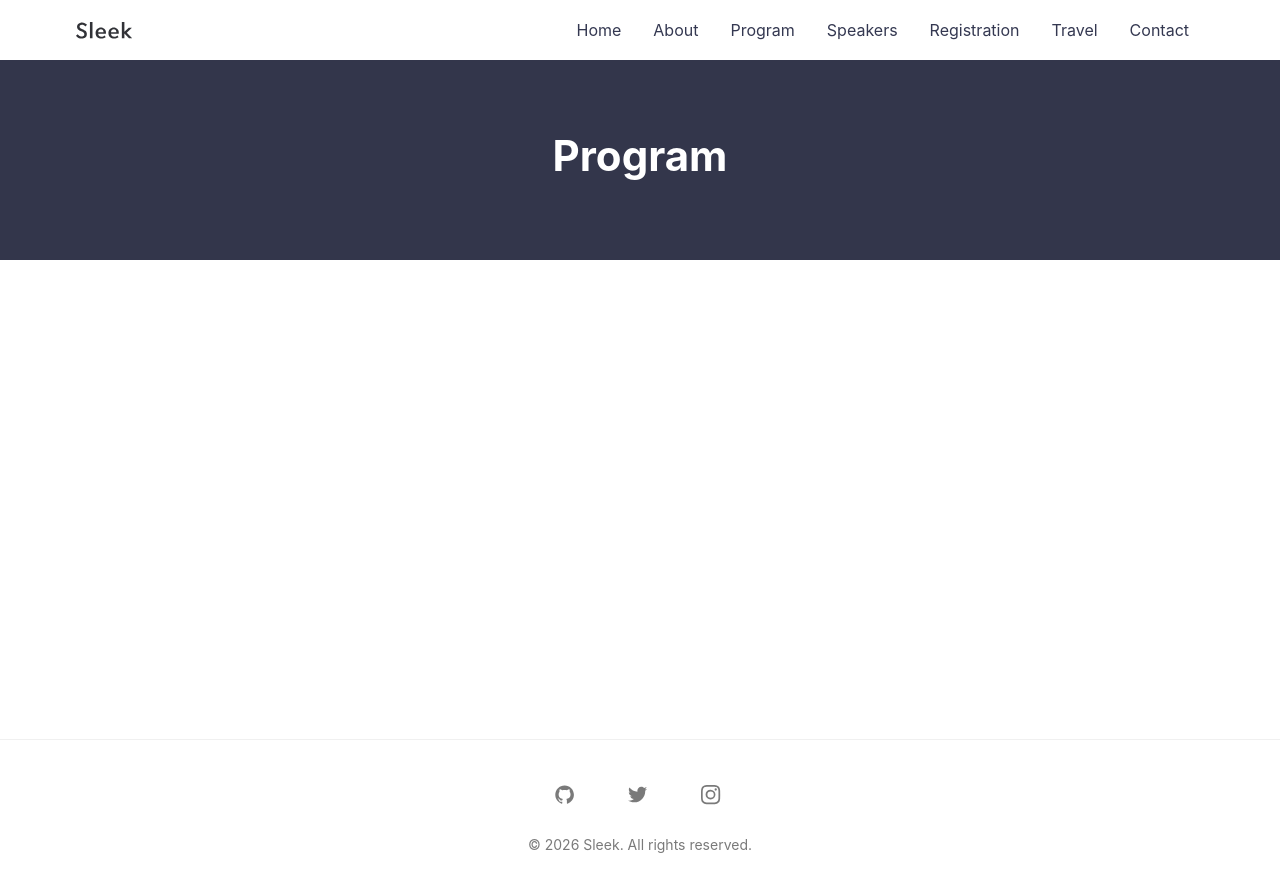
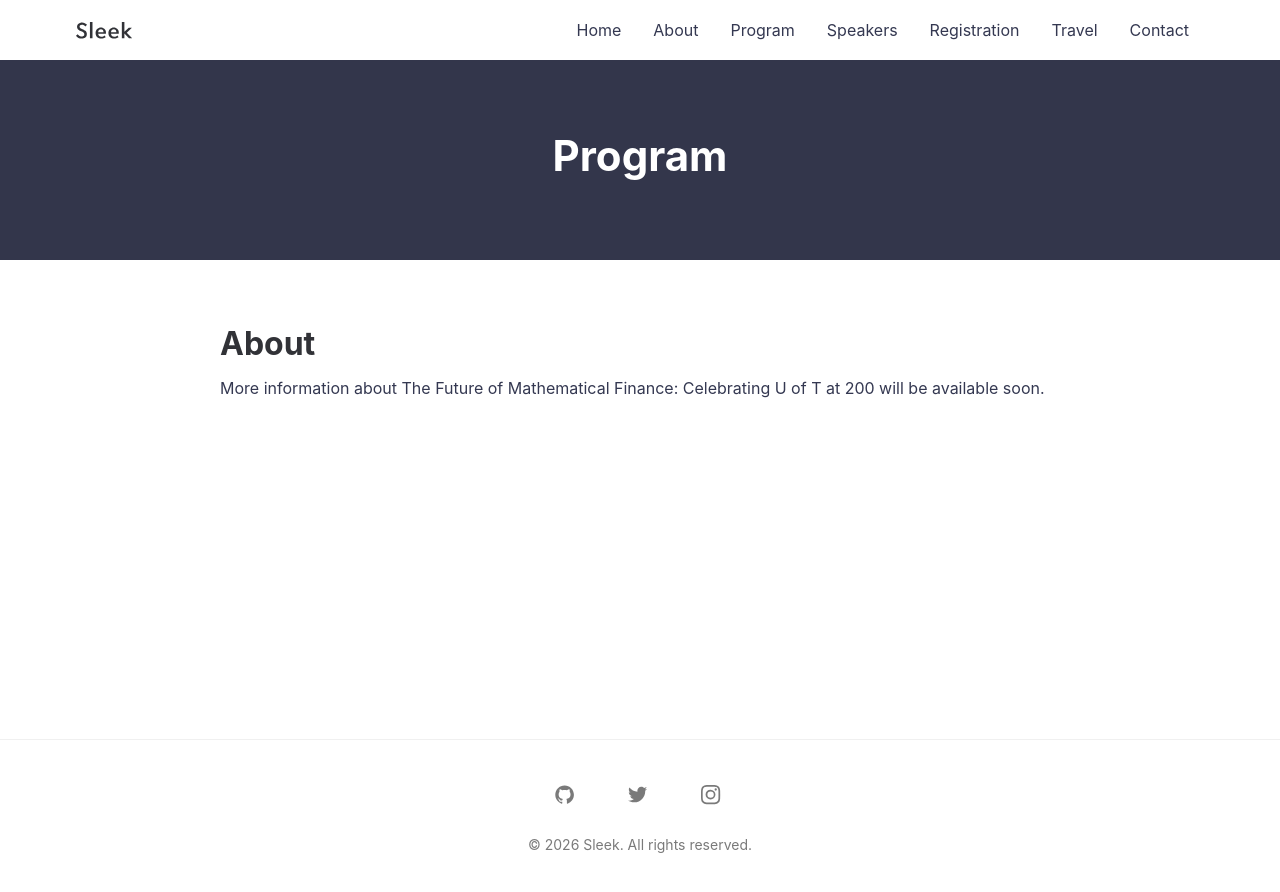
Before and after one commit to UofTStatsci/fmf200.github.io, a Jekyll site: the page built from about.md, in a window 1280 px wide. Shown: the top 892 px of the page. Built offline with Jekyll 4.4.1, drawn with Linux system fonts in a browser that asks for light colours.

Commit message:
Update about.md

```diff
--- a/about.md
+++ b/about.md
@@ -3,3 +3,7 @@ layout: page
 title: Program
 permalink: /program/
 ---
+
+# About
+
+More information about The Future of Mathematical Finance: Celebrating U of T at 200 will be available soon.
```
